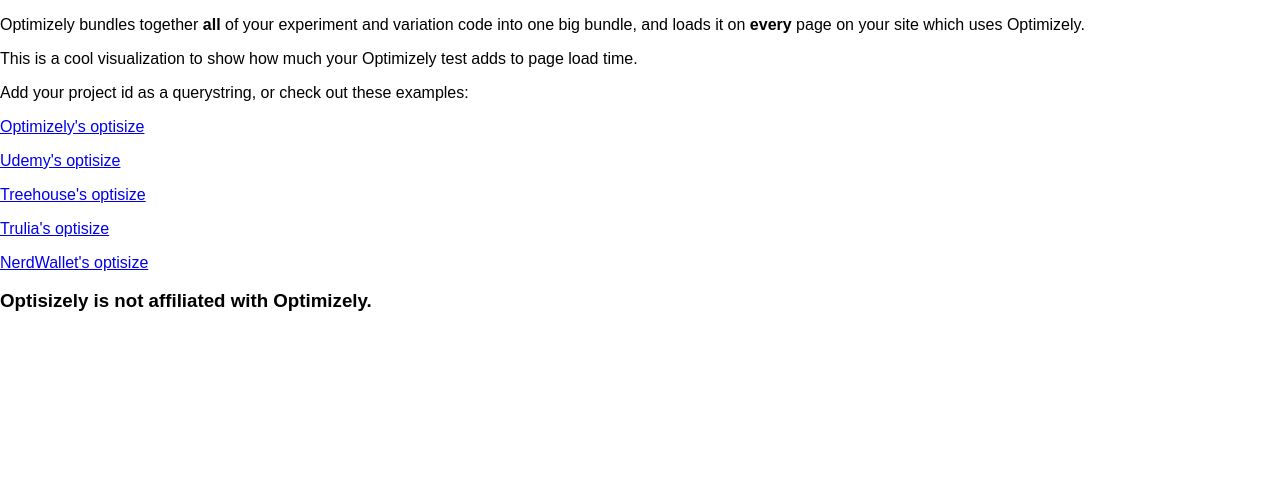
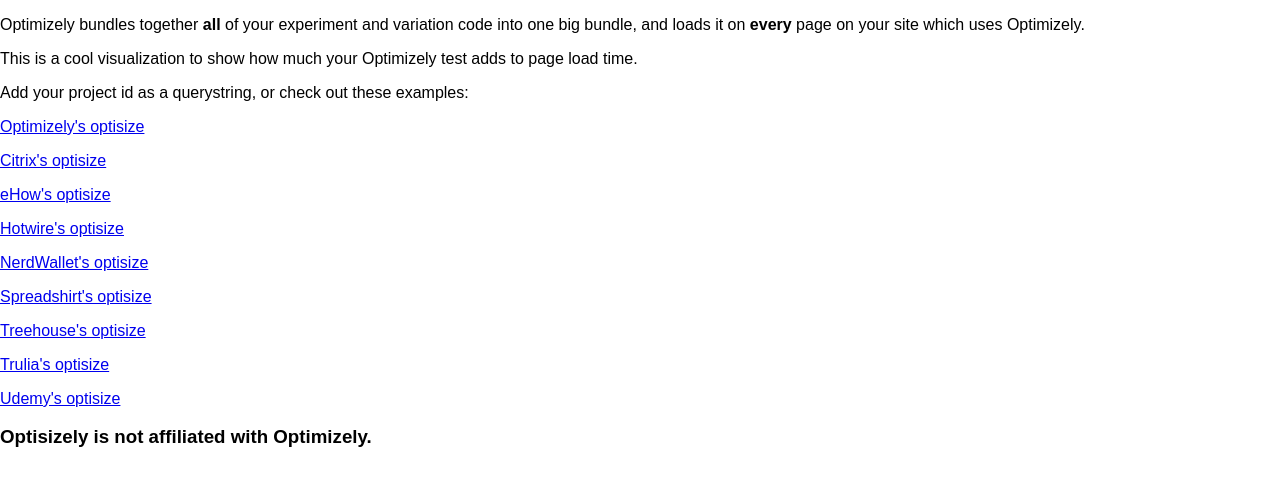
Before and after one commit to joeframbach/optisizely, a plain HTML site: page index.html in a window 1280 px wide. Shown: the part 145-630 px from the top of the page. Drawn offline with Linux system fonts and the light colour scheme.

Commit message:
More links

```diff
--- a/index.html
+++ b/index.html
@@ -134,10 +134,14 @@
         <p>This is a cool visualization to show how much your Optimizely test adds to page load time.</p>
         <p>Add your project id as a querystring, or check out these examples:</p>
         <p><a href="?4391536040">Optimizely's optisize</a></p>
-        <p><a href="?305025425">Udemy's optisize</a></p>
+        <p><a href="?24703920">Citrix's optisize</a></p>
+        <p><a href="?9718688">eHow's optisize</a></p>
+        <p><a href="?755883233">Hotwire's optisize</a></p>
+        <p><a href="?83458010">NerdWallet's optisize</a></p>
+        <p><a href="?2165650476">Spreadshirt's optisize</a></p>
         <p><a href="?2281002">Treehouse's optisize</a></p>
         <p><a href="?707992661">Trulia's optisize</a></p>
-        <p><a href="?83458010">NerdWallet's optisize</a></p>
+        <p><a href="?305025425">Udemy's optisize</a></p>
         <h3>Optisizely is not affiliated with Optimizely.</h3>
       </div>
     </div>
```
